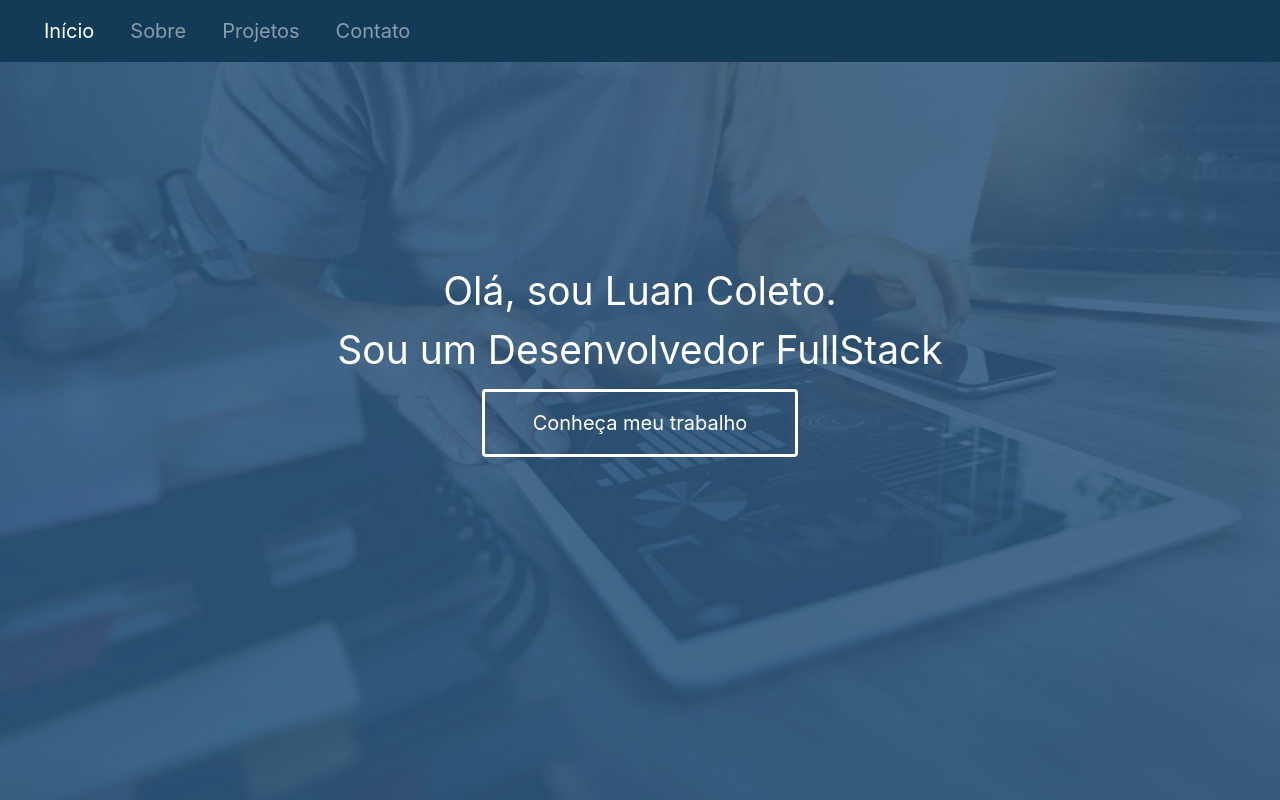
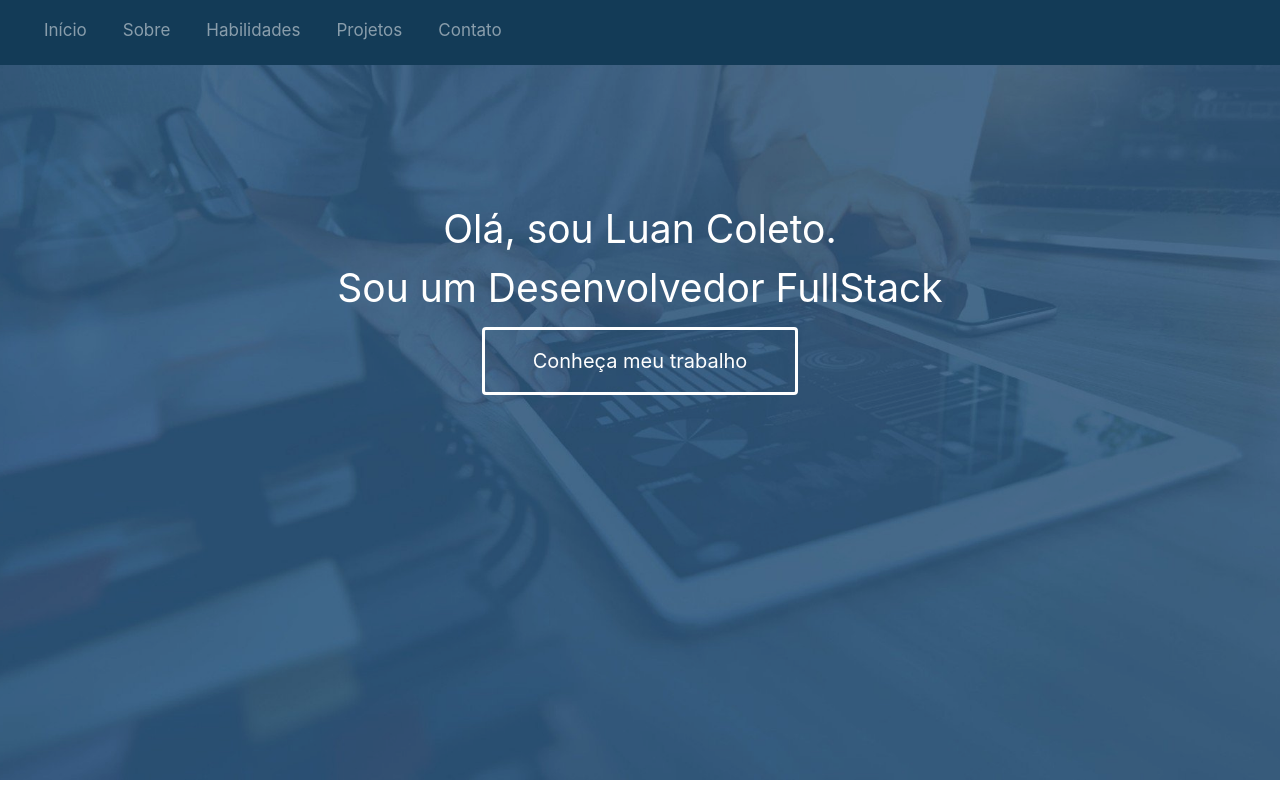
Before and after one commit to LuanColeto/portfolio, a React (Create React App) app: page / in a window 1280 px wide. Shown: the top 800 px of the page. Built offline with nearby package versions, Linux system fonts and the light colour scheme.

Commit message:
Fixed navbar

```diff
--- a/src/Components/About/About.css
+++ b/src/Components/About/About.css
@@ -22,6 +22,7 @@
     color: #ffffff;
     margin-top: 50px;
     font-size: 25px;
+    margin-bottom: 15px;
 }
 
 #contact-me:hover {
--- a/src/Components/Navbar/Cabecalho.css
+++ b/src/Components/Navbar/Cabecalho.css
@@ -1,10 +1,16 @@
 .nav-item {
-    font-size: 20px;
+    font-size: 17px;
     padding-left: 20px;
+    padding-top: 2px;
+    padding-bottom: 5px;
+}
+
+.nav-item:active {
+    color: #ffffff;
 }
 
 .fixed-top{
-    position: relative;
+    position: fixed;
 }
 
 .sticky {
--- a/src/Components/Navbar/Navbar.jsx
+++ b/src/Components/Navbar/Navbar.jsx
@@ -1,5 +1,4 @@
 import React, {Component} from "react";
-import $ from 'jquery';
 import './Cabecalho.css';
 
 
@@ -7,7 +6,7 @@ class Navbar extends Component{
     render() {
             return(
                 <header id="navbar">
-                    <nav className="navbar navbar-expand-md navbar-dark col-md-12"  style={{background: '#133B57'}} >
+                    <nav className="navbar fixed-top navbar-expand-md navbar-dark col-md-12"  style={{background: '#133B57'}} >
                         <button className="navbar-toggler" type="button" data-toggle="collapse"
                                 data-target="#navbarCollapse" aria-controls="navbarCollapse" aria-expanded="false"
                                 aria-label="Toggle navigation">
@@ -15,17 +14,20 @@ class Navbar extends Component{
                         </button>
                         <div className="collapse navbar-collapse" id="navbarCollapse">
                             <ul className="navbar-nav mr-auto">
-                                <li className="nav-item active">
-                                    <a className="nav-link"  href="#">Início <span className="sr-only">(current)</span></a>
+                                <li className="nav-item">
+                                    <a className="nav-link"  href="#navbar">Início <span className="sr-only">(current)</span></a>
                                 </li>
                                 <li className="nav-item">
-                                    <a className="nav-link" href="#">Sobre</a>
+                                    <a className="nav-link" href="#section-about">Sobre</a>
                                 </li>
                                 <li className="nav-item">
-                                    <a className="nav-link " href="#">Projetos</a>
+                                    <a className="nav-link" href="#Skills">Habilidades</a>
                                 </li>
                                 <li className="nav-item">
-                                    <a className="nav-link " href="#">Contato</a>
+                                    <a className="nav-link " href="#projects-section">Projetos</a>
+                                </li>
+                                <li className="nav-item">
+                                    <a className="nav-link " href="#contact-section">Contato</a>
                                 </li>
                             </ul>
                         </div>
```
